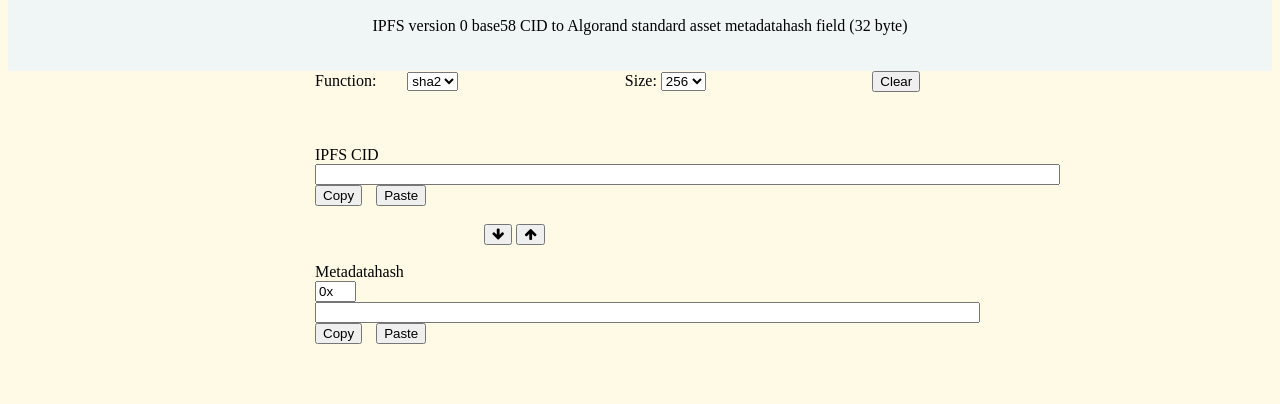
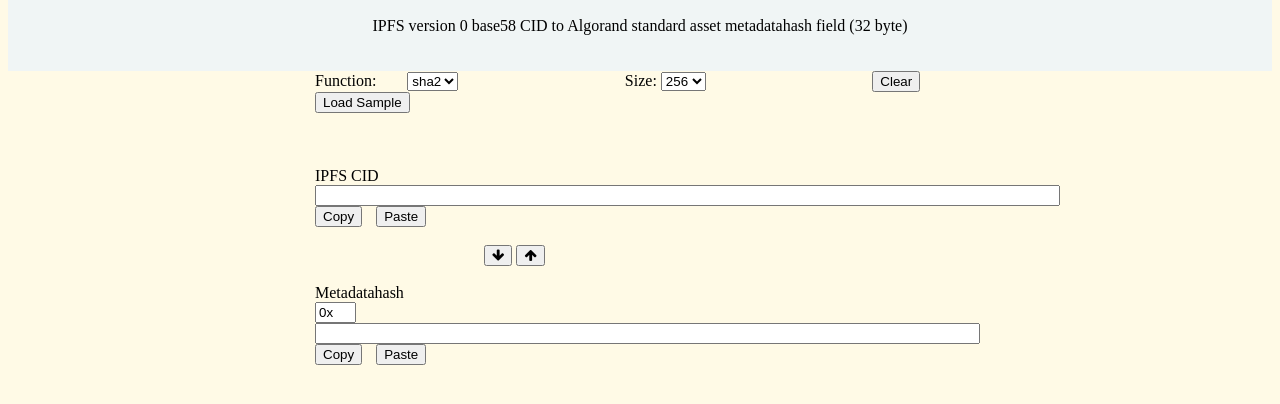
Before and after one commit to emg110/ipfs2bytes32, a website: page index.html in a window 1280 px wide. Shown: the part 78-482 px from the top of the page. Drawn offline with Linux system fonts and the light colour scheme.

Commit message:
- added load example IPFS CID button for better UX

```diff
--- a/index.html
+++ b/index.html
@@ -74,6 +74,7 @@
 				<option value="256">256</option>
 			</select>
 			<input type="button" value="Clear" onClick="clickClear()">
+			<input type="button" value="Load Sample" onClick="clickSample()">
 			<br>
 			<br>
 			<br>
@@ -110,6 +111,10 @@
 			var metadataBox = document.getElementById("metadataInput");
 			ipfsBox.value = String('')
 			metadataBox.value = String('')
+		}
+		function clickSample(){
+			var ipfsBox = document.getElementById("ipfsInput");
+			ipfsBox.value = String('QmbWqxBEKC3P8tqsKc98xmWNzrzDtRLMiMPL8wBuTGsMnR')
 		}
 		function convertIpfsCidV0ToByte32(cid) {
 			return `${bs58.decode(cid).slice(2).toString('hex')}`;
```
